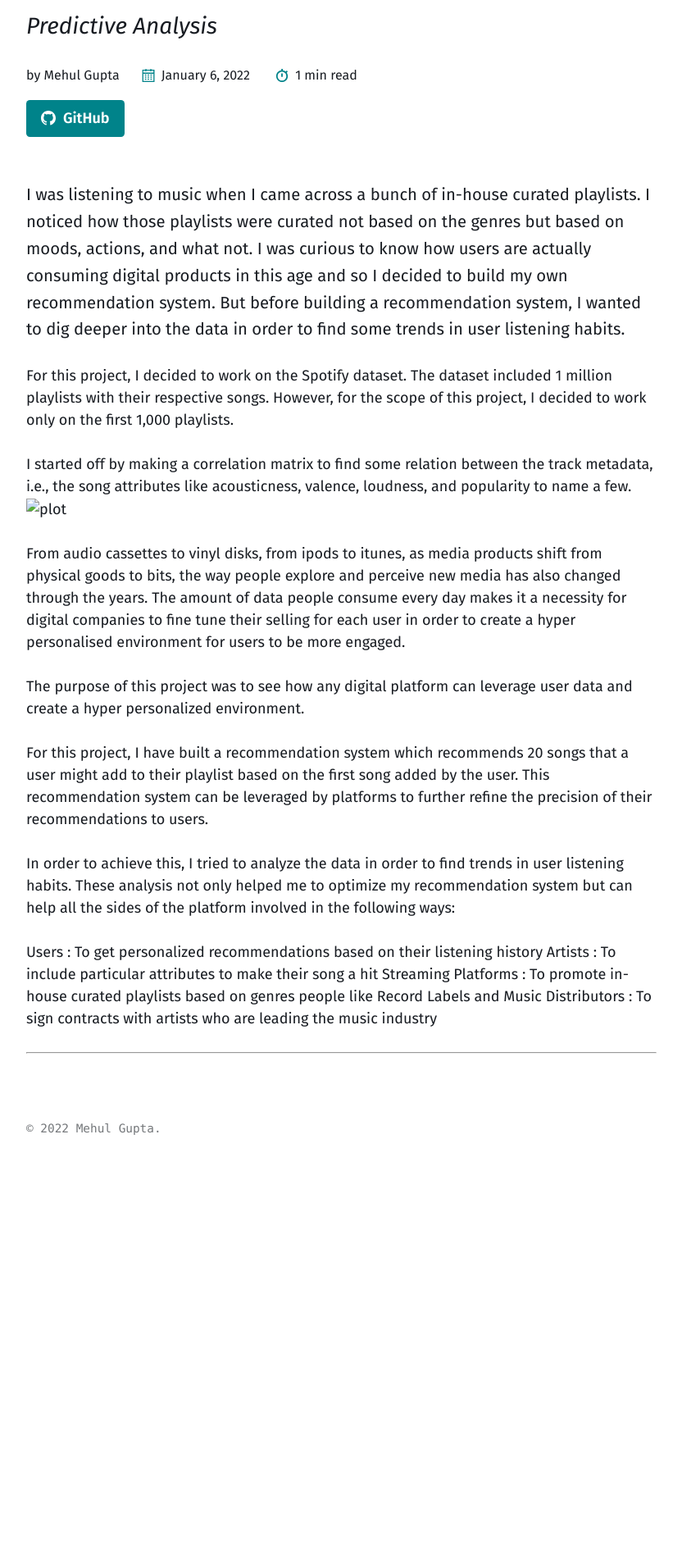
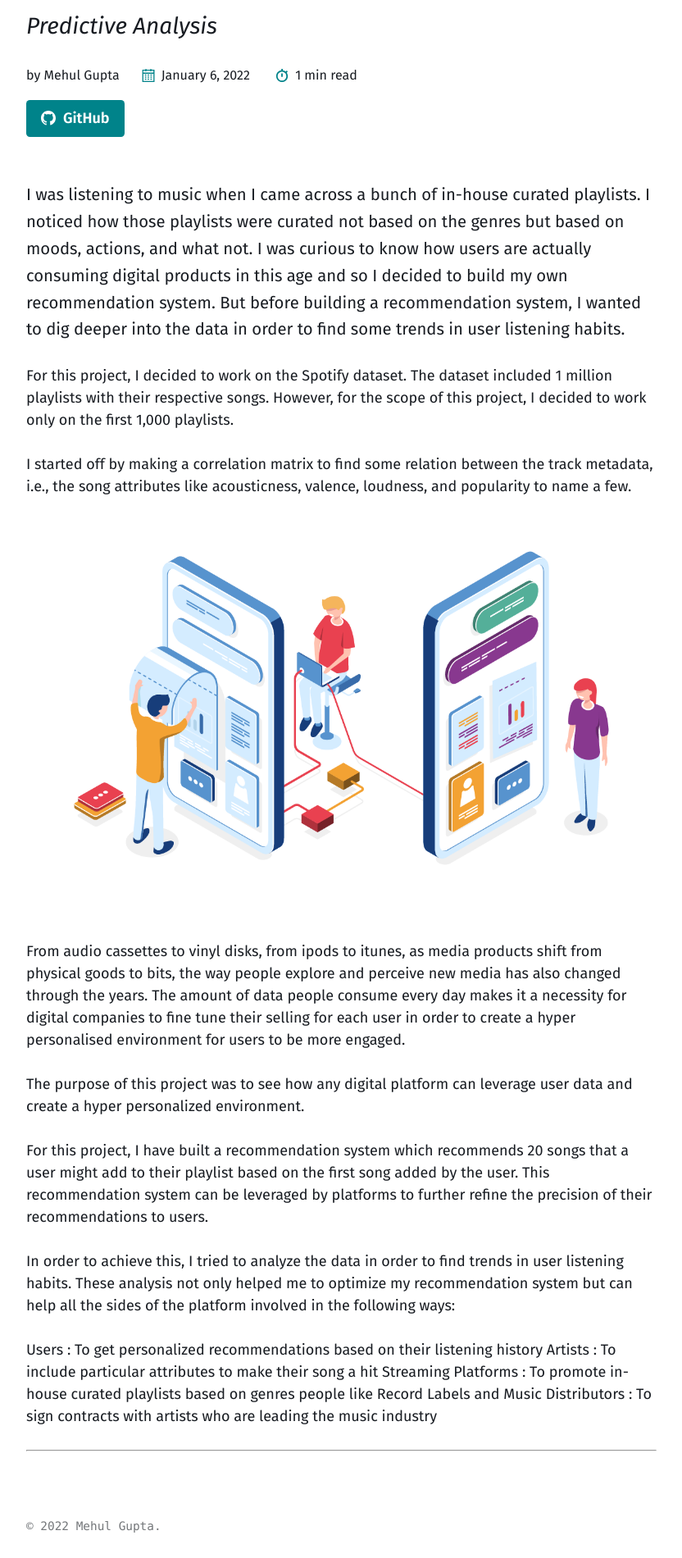
Before and after one commit to mehulg25/mehulg25.github.io, a Jekyll site: the page built from _projects/Recommendation-System.md, in a window 1280 px wide. Shown: the part 1190-3090 px from the top of the page at 82% size, without its empty margins (40-872 px from the left). Built offline with Jekyll 4.4.1, drawn with Linux system fonts in a browser that asks for light colours; before the commit the page ends 2605 px from its top, so only the background shows below that.

Commit message:
Minor Changes

```diff
--- a/_projects/Recommendation-System.md
+++ b/_projects/Recommendation-System.md
@@ -19,7 +19,7 @@ I was curious to know how users are actually consuming digital products in this
 For this project, I decided to work on the Spotify dataset. The dataset included 1 million playlists with their respective songs. However, for the scope of this project, I decided to work only on the first 1,000 playlists.
 
 I started off by making a correlation matrix to find some relation between the track metadata, i.e., the song attributes like acousticness, valence, loudness, and popularity to name a few.
-![plot](/recommendation-3.png)
+![plot](/assets/images/projects/recommendation-3.png)
 
 
 From audio cassettes to vinyl disks, from ipods to itunes, as media products shift from physical goods to bits, the way people explore and perceive new media has also changed through the years. The amount of data people consume every day makes it a necessity for digital companies to fine tune their selling for each user in order to create a hyper personalised environment for users to be more engaged.
```
